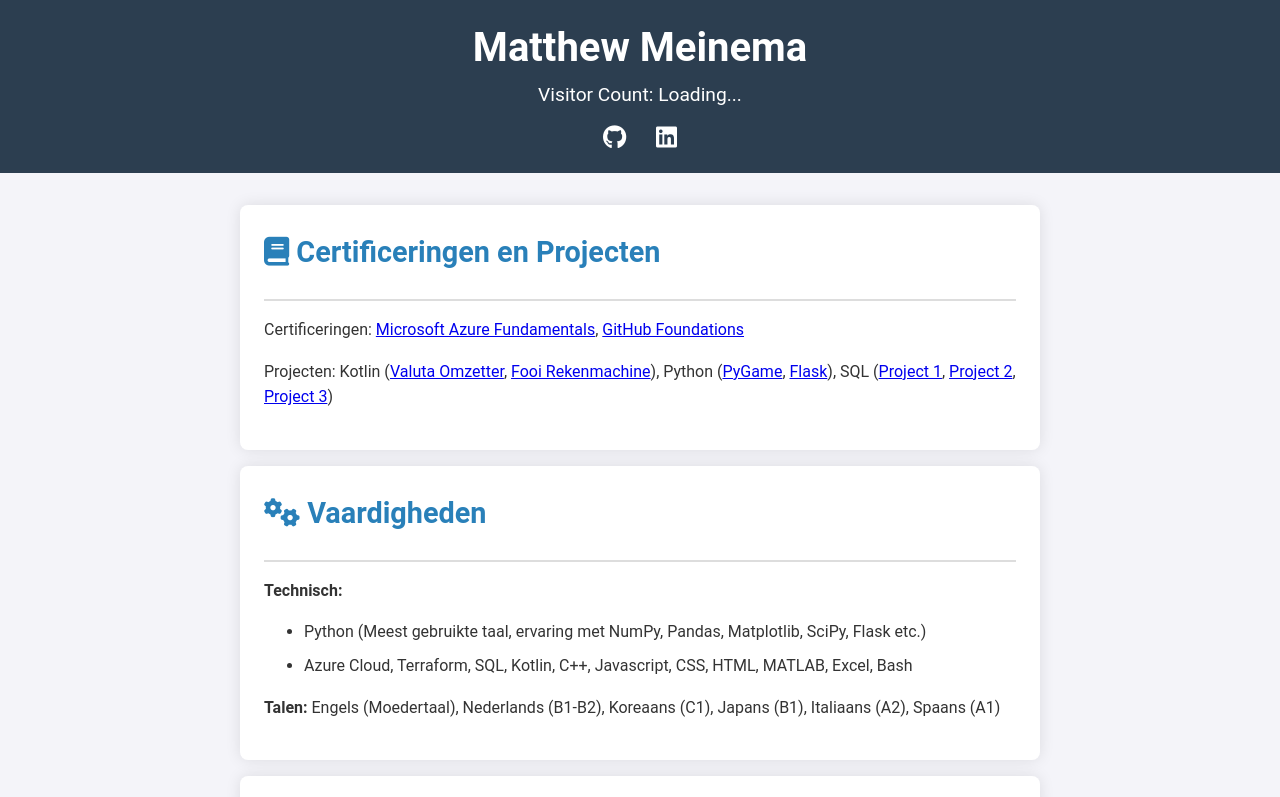
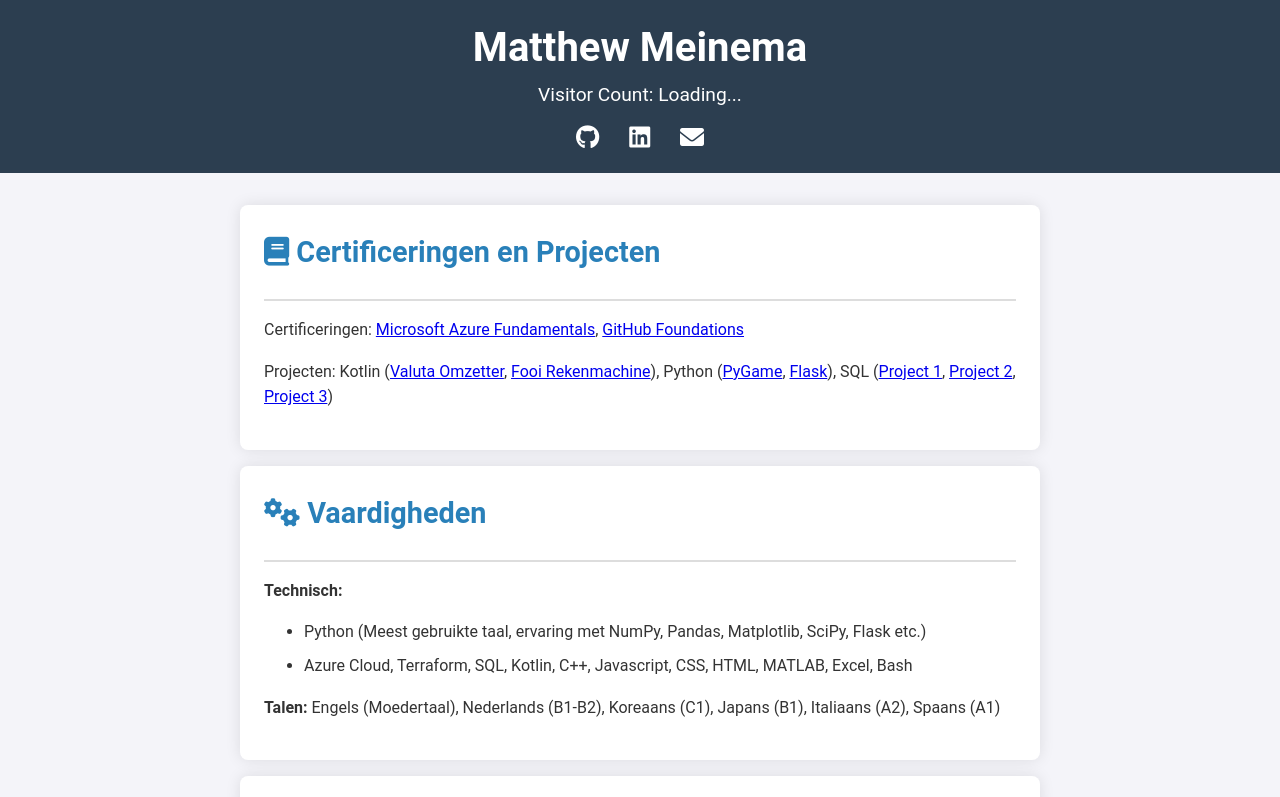
Before and after one commit to Lagiacrus96/Azure-Cloud-Resume-Challenge, a plain HTML site: page index.html in a window 1280 px wide. Shown: the top 797 px of the page. Drawn offline with Linux system fonts and the light colour scheme; a script that the page names is missing.

Commit message:
Added email to links

```diff
--- a/index.html
+++ b/index.html
@@ -19,6 +19,9 @@
             </a>
             <a href="https://www.linkedin.com/in/mspmeinema/" target="_blank">
                 <i class="fab fa-linkedin"></i>
+            </a>
+            <a href="mailto:meinemamsp@gmail.com">
+                <i class="fas fa-envelope"></i>
             </a>
         </div>
     </header>
```
